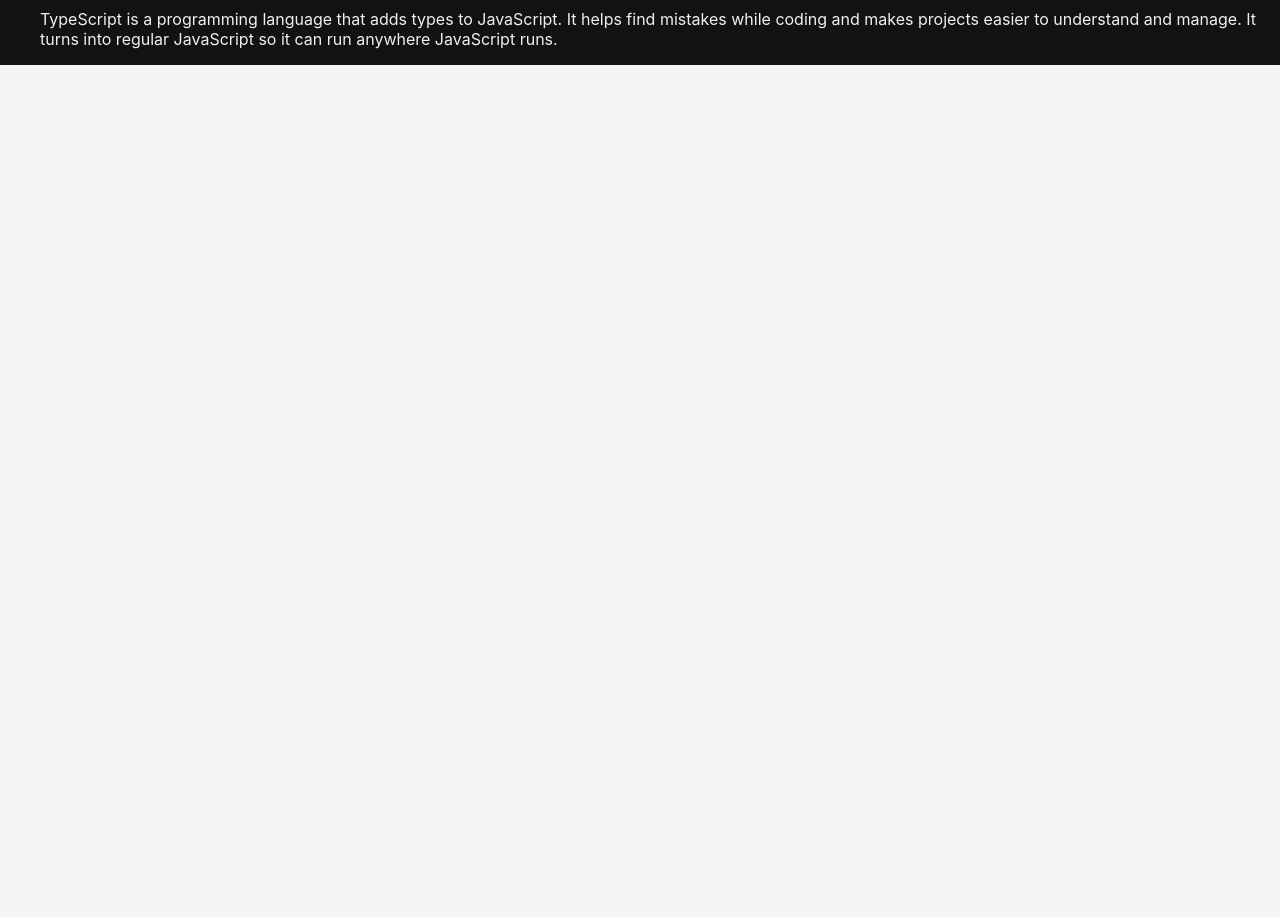
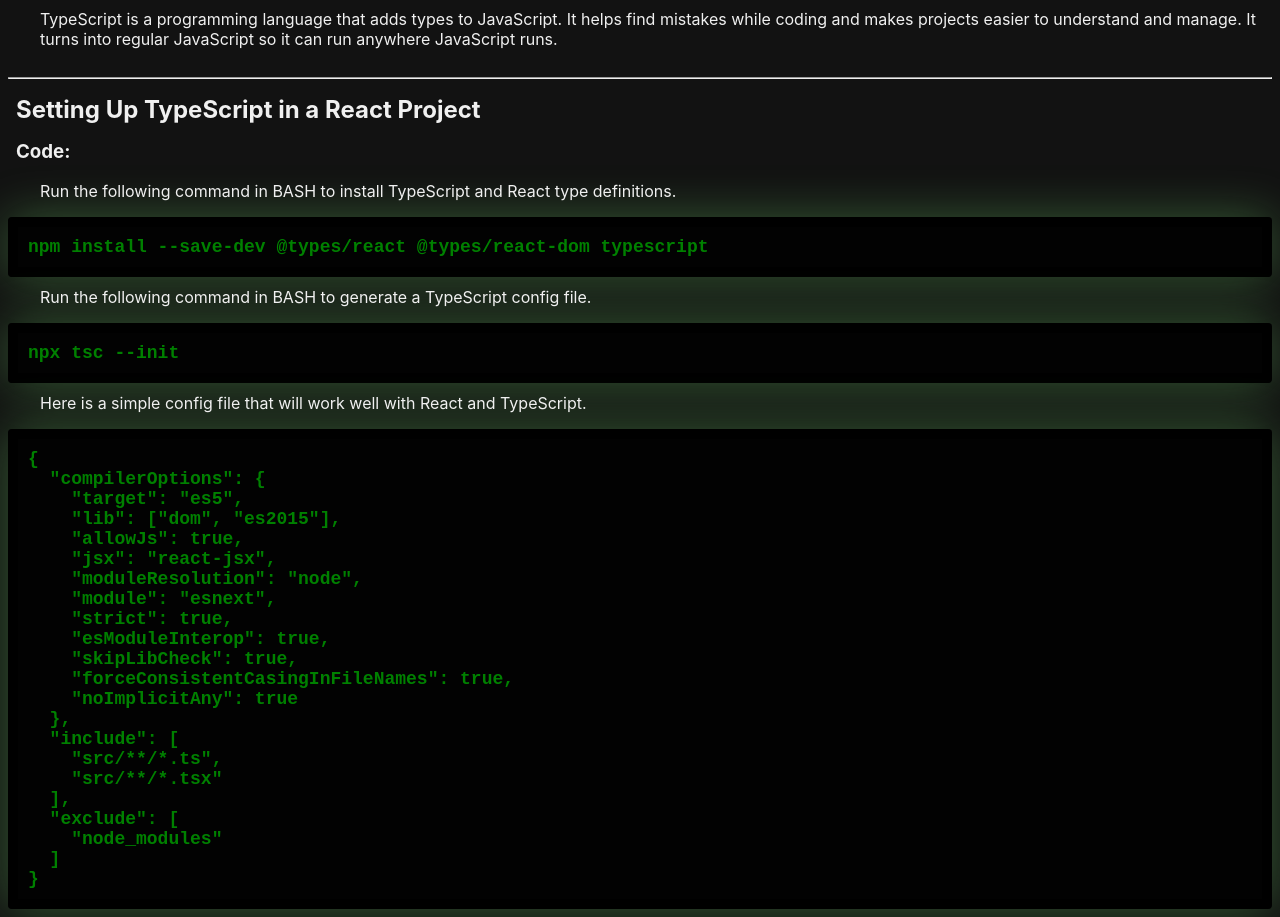
Before and after one commit to rees-kyle/react_showcase, a React (Create React App) app in the folder project/: page /react_showcase/basic-concepts in a window 1280 px wide. Shown: the part 875-1792 px from the top of the page. Before the commit the page ends 940 px from the top, so only its background shows below. Built offline with nearby package versions, Linux system fonts and the light colour scheme.

Commit message:
Add Setup component
- Added component file.
- Added to index in components folder.
- Imported and added component to page.

```diff
--- /dev/null
+++ b/project/src/components/typescript/basic_concepts/Setup.tsx
@@ -0,0 +1,56 @@
+import React from 'react';
+
+const Setup: React.FC = () => {
+  return (
+    <div>
+      <br/>
+      <hr/>
+      <h2>Setting Up TypeScript in a React Project</h2>
+      <h3>Code:</h3>
+      <p>Run the following command in BASH to install TypeScript and React type definitions.</p>
+      <pre>
+        <code>
+          {`npm install --save-dev @types/react @types/react-dom typescript`}
+        </code>
+      </pre>
+
+      <p>Run the following command in BASH to generate a TypeScript config file.</p>
+      <pre>
+        <code>
+          {`npx tsc --init`}
+        </code>
+      </pre>
+
+      <p>Here is a simple config file that will work well with React and TypeScript.</p>
+      <pre>
+        <code>
+          {`{
+  "compilerOptions": {
+    "target": "es5",
+    "lib": ["dom", "es2015"],
+    "allowJs": true,
+    "jsx": "react-jsx",
+    "moduleResolution": "node",
+    "module": "esnext",
+    "strict": true,
+    "esModuleInterop": true,
+    "skipLibCheck": true,
+    "forceConsistentCasingInFileNames": true,
+    "noImplicitAny": true
+  },
+  "include": [
+    "src/**/*.ts",
+    "src/**/*.tsx"
+  ],
+  "exclude": [
+    "node_modules"
+  ]
+}
+`}
+        </code>
+      </pre>
+    </div>
+  );
+};
+
+export default Setup;
--- a/project/src/components/typescript/basic_concepts/index.ts
+++ b/project/src/components/typescript/basic_concepts/index.ts
@@ -1 +1,2 @@
 export { default as BasicConcepts } from './BasicConcepts';
+export { default as Setup } from './Setup';
--- a/project/src/pages/typescript/BasicConceptsPage.js
+++ b/project/src/pages/typescript/BasicConceptsPage.js
@@ -1,10 +1,14 @@
 import React from 'react';
-import { BasicConcepts } from '../../components/typescript/basic_concepts';
+import {
+  BasicConcepts,
+  Setup
+} from '../../components/typescript/basic_concepts';
 
 const BasicConceptsPage = () => {
   return (
     <>
       <BasicConcepts />
+      <Setup />
     </>
   );
 };
```
